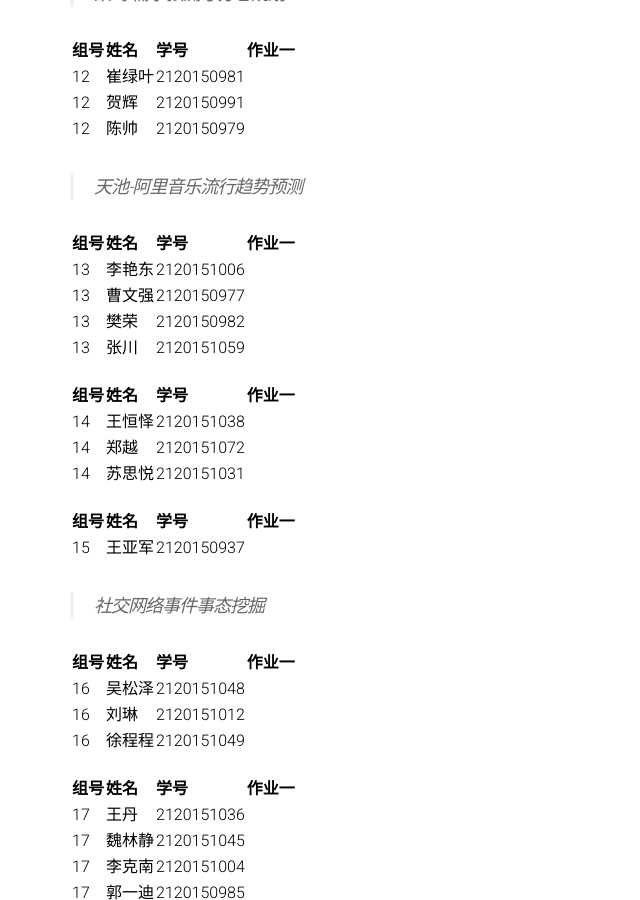
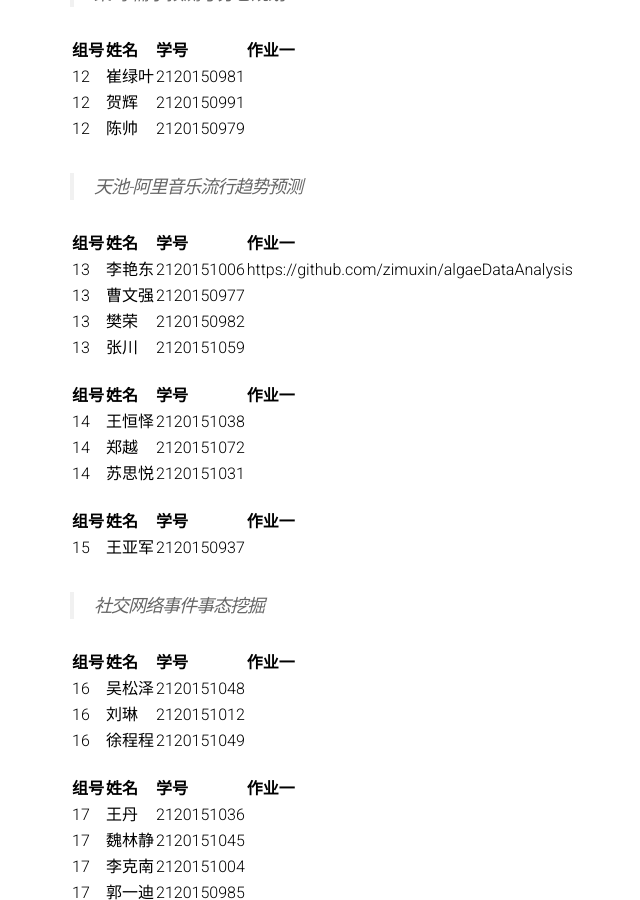
Before and after one commit to BITDM/bitdm.github.io, a Jekyll site: the page built from 2016/groups.md, in a window 1280 px wide and 900 px high, scrolled down 2213 px. Shown: the whole window, without its empty margins (170-810 px from the left). Built offline with Jekyll 4.4.1, drawn with Linux system fonts in a browser that asks for light colours; some of the changed lines change nothing that is shown.

Commit message:
Update groups.md

```diff
--- a/2016/groups.md
+++ b/2016/groups.md
@@ -102,7 +102,7 @@ permalink: /2016/groups/
 
 |组号|姓名|学号|作业一|
 |:-------------|:-------------|:-----|:-----|
-|13|李艳东|2120151006|
+|13|李艳东|2120151006|https://github.com/zimuxin/algaeDataAnalysis
 |13|曹文强|2120150977|
 |13|樊荣|2120150982|
 |13|张川|2120151059|
```
